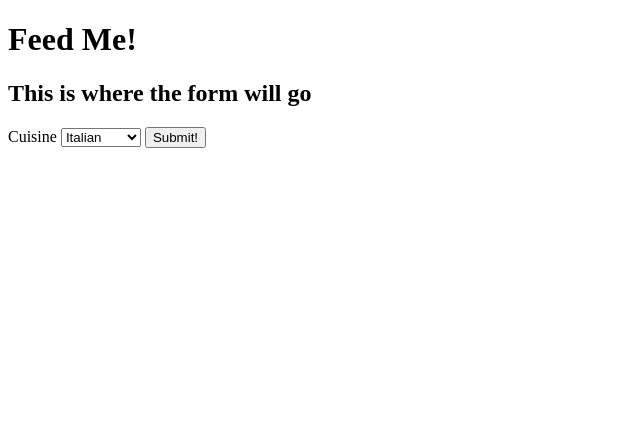
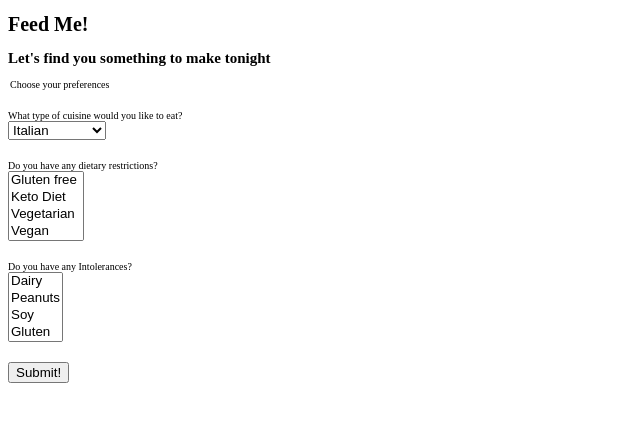
Before and after one commit to benharris28/api-capstone, a plain HTML site: page index.html in a window 1280 px wide. Shown: the whole page, without its empty margins (0-640 px from the left). Drawn offline with Linux system fonts and the light colour scheme.

Commit message:
updated html with drowdown values

```diff
--- a/index.html
+++ b/index.html
@@ -12,17 +12,47 @@
         <h1>Feed Me!</h1>
     </header>
     <section id="form">
-        <h2>This is where the form will go</h2>
+        <h2>Let's find you something to make tonight</h2>
         <form id="js-form">
-            <label for="cuisine">Cuisine</label>
-            <select class="cuisine" name="cuisine">
-                <option value="Italian">Italian</option>
-                <option value="Japanese">Japanese</option>
-                <option value="Indian">Indian</option>
-                <option value="American">American</option>
+            <legend>Choose your preferences</legend>
+
+            <div class="selector">
+                <label for="cuisine">What type of cuisine would you like to eat?</label>
+                <select class="dropdown" name="cuisine" placeholder="Select one">
+                    <option value="Italian">Italian</option>
+                    <option value="Japanese">Japanese</option>
+                    <option value="Indian">Indian</option>
+                    <option value="American">American</option>
+                    <option value="">Surprise me!</option>
+                </select>
+            </div>
+
+            <div class="selector">
+                <label for="Diet">Do you have any dietary restrictions?</label>
+                <select class="dropdown" name="cuisine" placeholder="Select one" multiple>
+                    <option value="gluten">Gluten free</option>
+                    <option value="ketogenic">Keto Diet</option>
+                    <option value="vegetarian">Vegetarian</option>
+                    <option value="vegan">Vegan</option>
+                    <option value="pescatarian">Pescatarian</option>
+                </select>
+            </div>
+
+            <div class="selector">
+            <label for="Intolerances">Do you have any Intolerances?</label>
+            <select class="dropdown" name="cuisine" placeholder="Select one" multiple>
+                <option value="dairy">Dairy</option>
+                <option value="peanut">Peanuts</option>
+                <option value="soy">Soy</option>
+                <option value="gluten">Gluten</option>
+                <option value="egg">Egg</option>
             </select>
+            </div>
+
+
             <input type="submit" value="Submit!">
         </form>
+        <p id="js-error-message" class="error-message"></p>
     </section>
     <section id="resuts" class="hidden">
         <ul id="results-list">
--- a/main.css
+++ b/main.css
@@ -1,3 +1,7 @@
+html {
+    font-size: 10px;
+}
+
 .results-img {
     width: 250px;
 }
@@ -5,3 +9,12 @@
 .result-item {
     list-style: none;
 }
+
+.selector {
+    margin-top: 2rem;
+    margin-bottom: 2rem;
+}
+
+.dropdown {
+    display: block;
+}
```
Also changed, not shown: results.html (+1 -1 lines).
